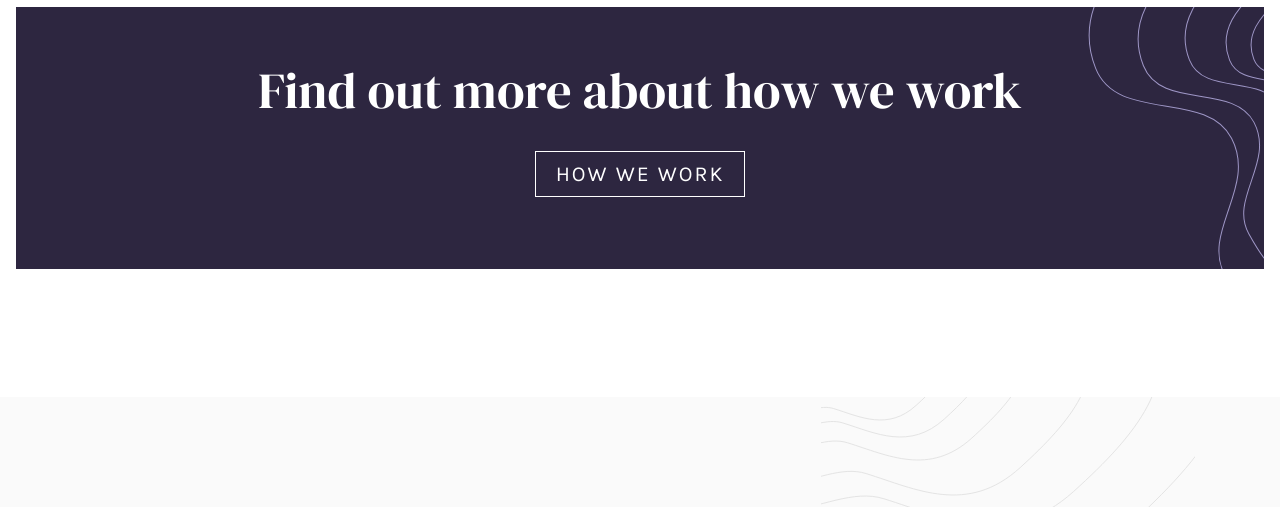
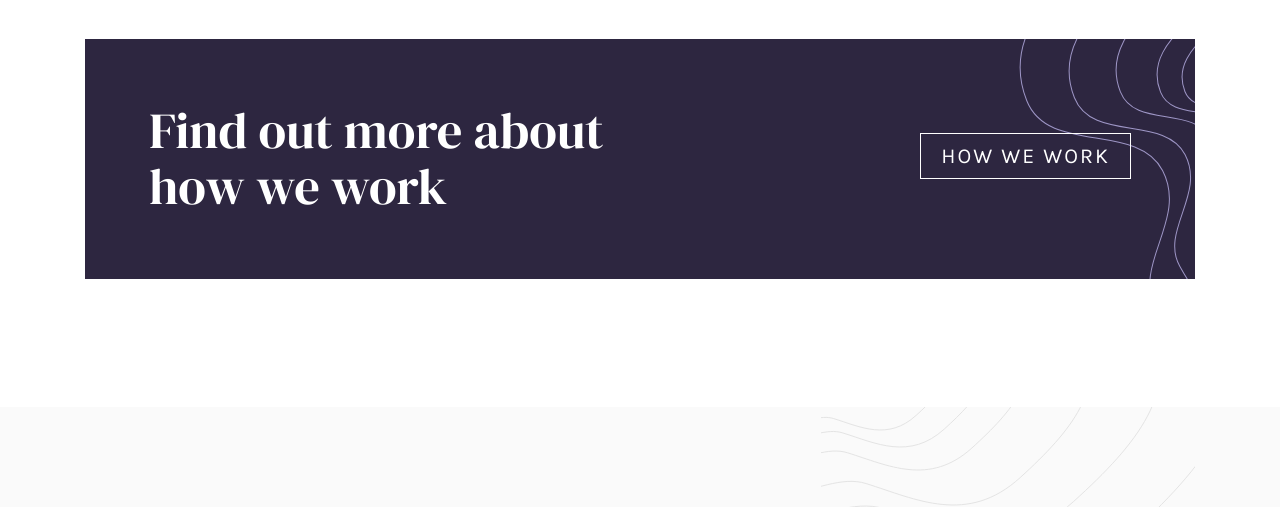
Before and after one commit to dottereldesign/insure_landing_page, a plain HTML site: page index.html in a window 1280 px wide. Shown: the part 1820-2327 px from the top of the page. Drawn offline with Linux system fonts and the light colour scheme.

Commit message:
Add how_we_work media queries for desktop.

```diff
--- a/style.css
+++ b/style.css
@@ -355,6 +355,55 @@ h3 {
   padding: 6px 20px;
 }
 
+@media (min-width: 1142px) {
+  .find_more {
+    margin-top: 128px;
+  }
+
+  .find_more-content {
+    background-color: var(--clr-primary-100);
+    background-image: url("images/bg-pattern-how-we-work-mobile.svg");
+    background-repeat: no-repeat;
+    background-position: top 0 right 0;
+
+    padding: 24px 0 64px 0;
+    margin: 0 auto auto auto;
+    display: grid;
+    grid-template-columns: repeat(2, 1fr);
+    flex-direction: column;
+    align-items: center;
+    width: min(100%, 1110px);
+  }
+
+  .find_more h2 {
+    color: white;
+    font-size: var(--fs-800);
+    font-weight: var(--fw-regular);
+    font-family: var(--ff-primary-100);
+    text-align: left;
+    padding: 40px 16px 0 64px;
+    line-height: 1.1;
+  }
+
+  .find_more a {
+    color: white;
+    margin: 70px 64px auto 0;
+    text-decoration: none;
+    text-align: right;
+  }
+
+  .find_more a p {
+    font-size: var(--fs-500);
+    font-weight: var(--fw-regular);
+    font-family: var(--ff-primary-200);
+    text-transform: uppercase;
+    letter-spacing: 2px;
+    border: 1px solid white;
+    display: inline-block;
+    padding: 6px 20px;
+  }
+}
+
 /* footer */
 footer {
   margin: 32px 0 0 0;
@@ -430,7 +479,7 @@ h4 {
 
 @media (min-width: 1080px) {
   footer {
-    margin: 32px 0 0 0;
+    margin: 128px 0 0 0;
     background-color: #fafafa;
     padding: 0 0 64px 0;
     display: flex;
```
